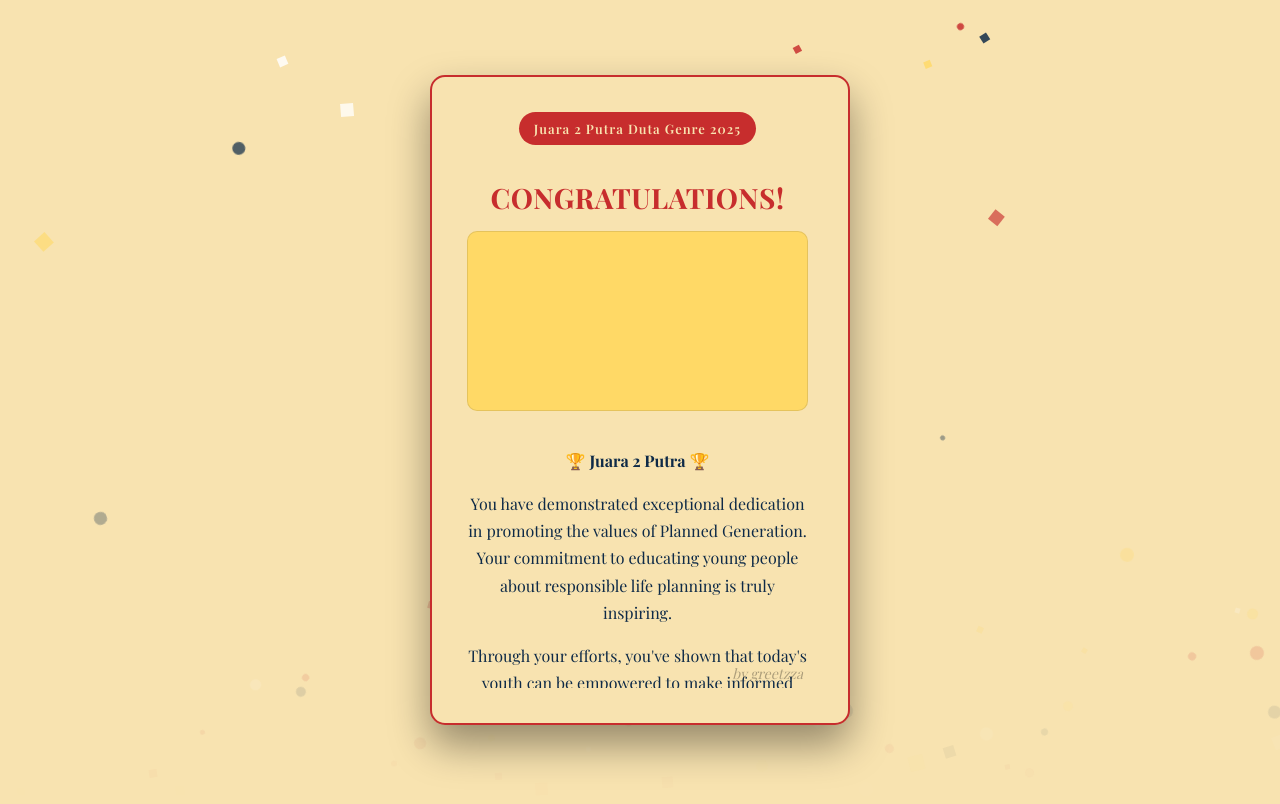
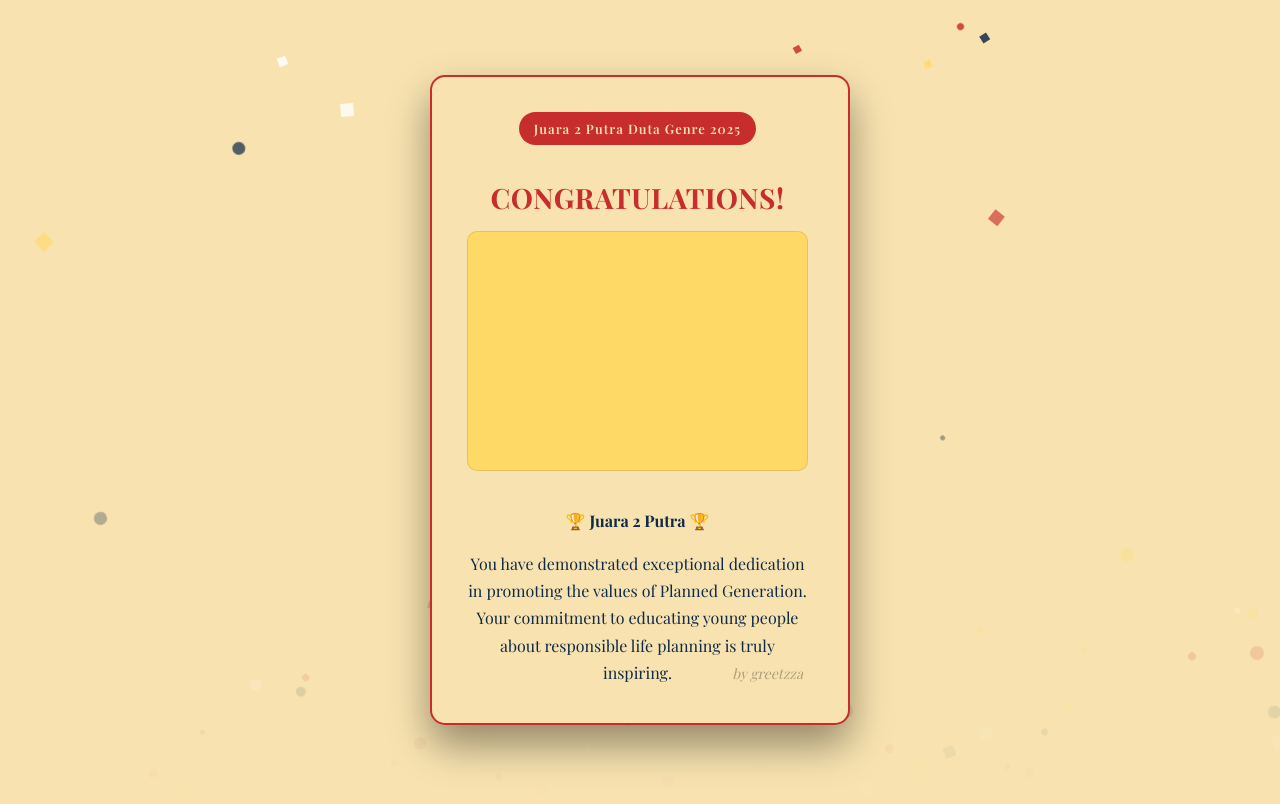
Before and after one commit to greetzza/dugenputra2, a plain HTML site: page index.html in a window 1280 px wide. Both pictures are taken after a click on the button "OPEN CARD". Drawn offline with nearby package versions, Linux system fonts and the light colour scheme.

Commit message:
Update style.css

```diff
--- a/style.css
+++ b/style.css
@@ -123,8 +123,8 @@
 
         .card-image {
             width: 100%;
-            height: 180px;
-            min-height: 180px;
+            height: 240px;
+            min-height: 240px;
             background-color: #FFD966;
             border-radius: 10px;
             margin-bottom: 20px;
```
